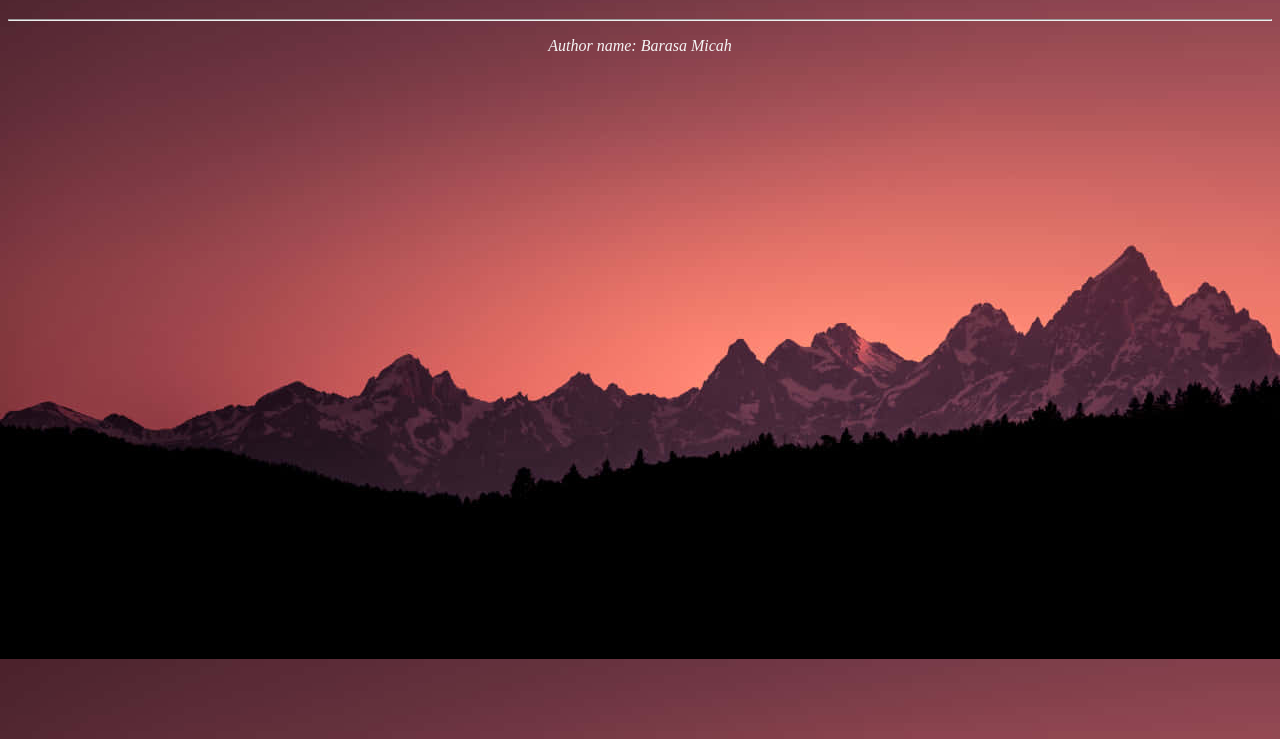
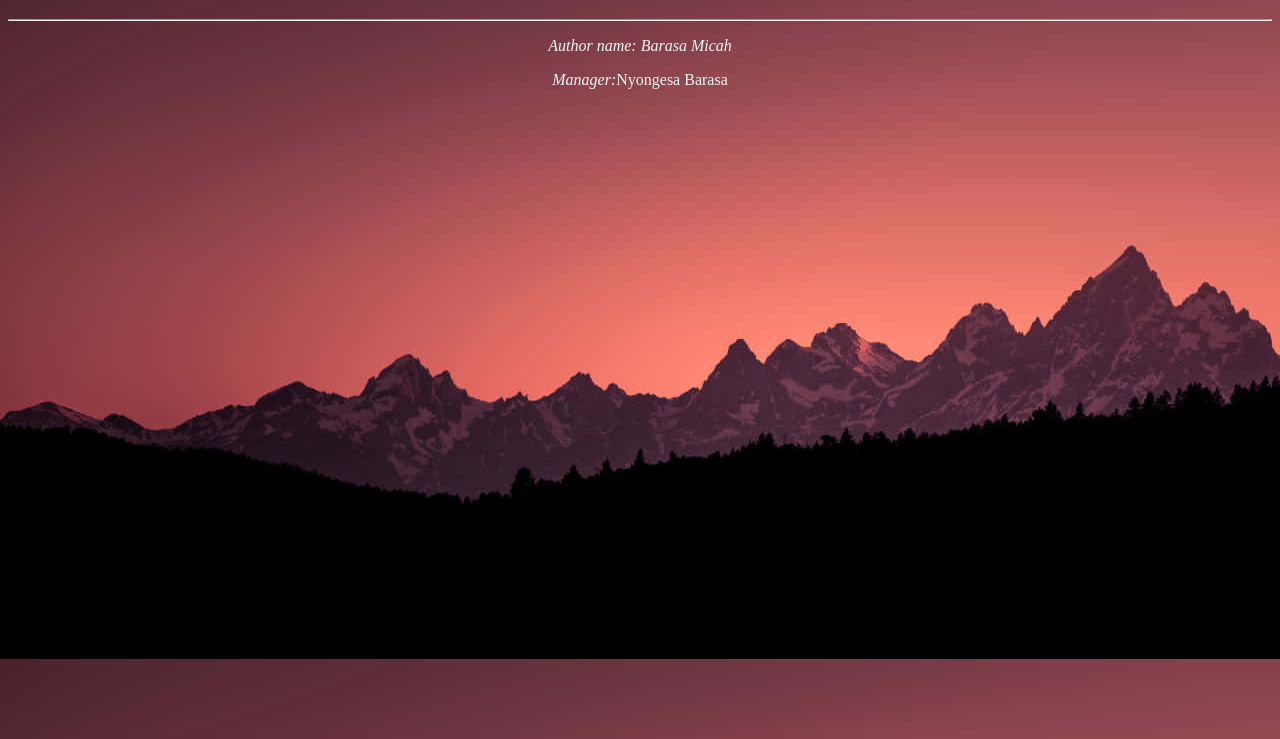
Before and after one commit to Barasa-Micah/Website, a plain HTML site: page Projects.html in a window 1280 px wide. Shown: the part 61-800 px from the top of the page. Drawn offline with Linux system fonts and the light colour scheme.

Commit message:
Added paragraph

```diff
--- a/Projects.html
+++ b/Projects.html
@@ -12,6 +12,7 @@
     <hr>
     <div class="template">
         <p><em>Author name: Barasa Micah</em></p>
+        <p><em>Manager:</em>Nyongesa Barasa</p>
     </div>
 
     <script src="./script.js"></script>
```
